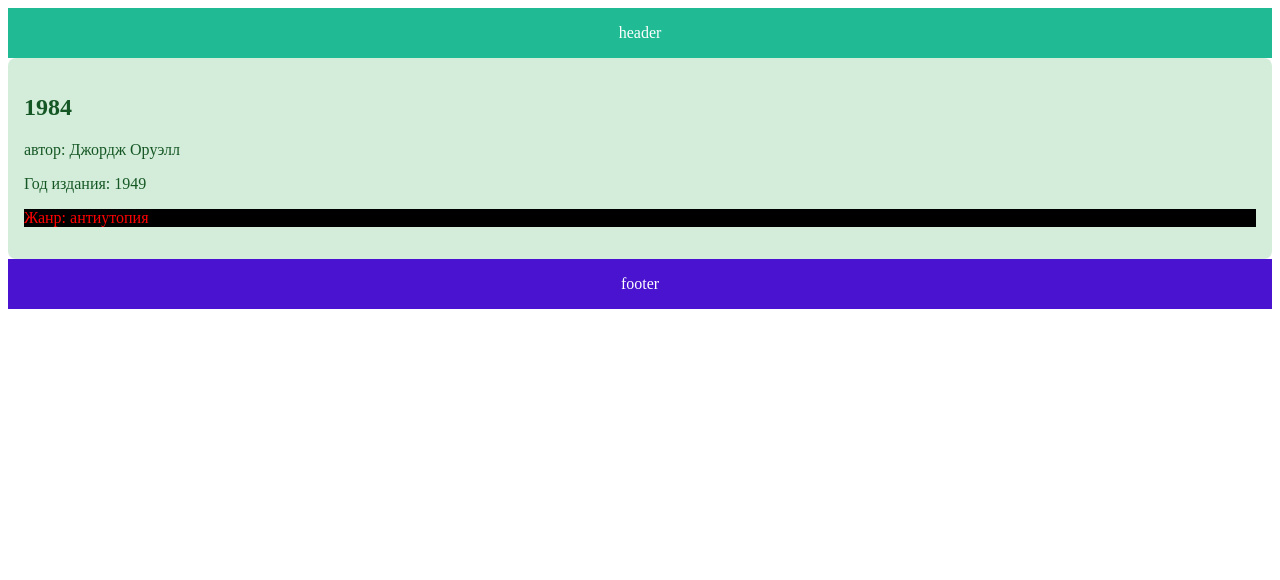
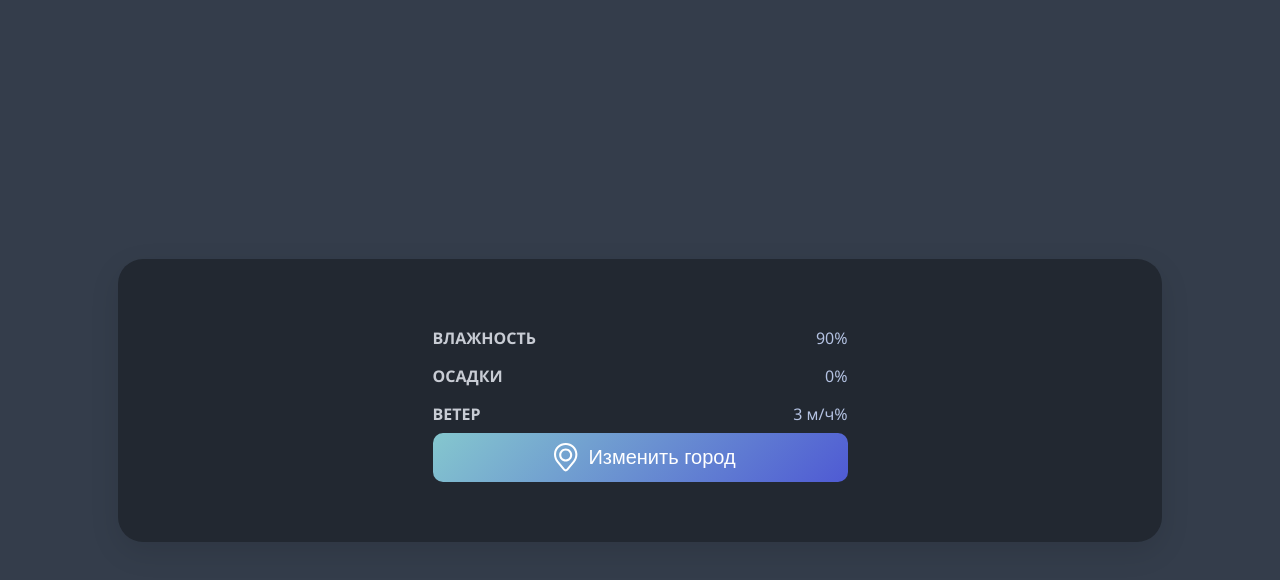
Before and after one commit to Tj4uv1s/vue-course-porject-purple, a Vue app: page / in a window 1280 px wide. Shown: the top 580 px of the page. Built offline with nearby package versions, Linux system fonts and the light colour scheme.

Commit message:
part 5 Options and Events

```diff
--- a/index.html
+++ b/index.html
@@ -5,6 +5,12 @@
 		<link rel="icon" type="image/svg+xml" href="/vite.svg" />
 		<meta name="viewport" content="width=device-width, initial-scale=1.0" />
 		<title>vue-course-project-purple</title>
+		<link rel="preconnect" href="https://fonts.googleapis.com" />
+		<link rel="preconnect" href="https://fonts.gstatic.com" crossorigin />
+		<link
+			href="https://fonts.googleapis.com/css2?family=Montserrat:ital,wght@0,100..900;1,100..900&display=swap"
+			rel="stylesheet"
+		/>
 	</head>
 	<body>
 		<div id="app"></div>
--- a/src/App.vue
+++ b/src/App.vue
@@ -1,61 +1,61 @@
 <script setup>
-import { ref, computed } from "vue"
+import Button from "./components/button.vue"
+import Stat from "./components/stat.vue"
 
-const name = ref("1984")
-const author = ref("Джордж Оруэлл")
-const year = ref("1949")
-const genre = ref("антиутопия")
-const genreClass = computed(() =>
-	genre.value === "антиутопия" ? "red" : "yellow"
-)
+const data = {
+	wet: {
+		label: "ВЛАЖНОСТЬ",
+		stat: "90%",
+	},
+	rain: {
+		label: "ОСАДКИ",
+		stat: "0%",
+	},
+	wind: {
+		label: "ВЕТЕР",
+		stat: "3 м/ч%",
+	},
+}
 </script>
 
 <template>
-	<header class="header">header</header>
-	<main>
-		<div :class="statusClass">
-			<h2>{{ name }}</h2>
-			<p>автор: {{ author }}</p>
-			<p>Год издания: {{ year }}</p>
-			<p :class="genreClass">Жанр: {{ genre }}</p>
+	<div class="container">
+		<div class="main">
+			<Stat v-bind="data.wet" />
+			<Stat v-bind="data.rain" />
+			<Stat v-bind="data.wind" />
+			<Button>
+				<img src="./assets/location.svg" alt="Save Icon" />
+				Изменить город
+			</Button>
 		</div>
-	</main>
-	<footer class="footer">footer</footer>
+	</div>
 </template>
 
 <style scoped>
-div {
-	background-color: #d4edda;
-	color: #155724;
+.container {
+	display: flex;
+	justify-content: center;
+	align-items: center;
+	min-height: 100vh;
+	width: 100%;
 	padding: 1rem;
-	border-radius: 0.5rem;
+	box-sizing: border-box;
 }
 
-.statusClass {
-	font-weight: bold;
-}
-
-.yellow {
-	color: yellow;
-	background: #000;
-}
-
-.red {
-	color: red;
-	background: #000;
-}
-
-header.header {
-	background-color: #20bb95;
-	color: white;
-	padding: 1rem;
-	text-align: center;
-}
-
-footer.footer {
-	background-color: #4913d0;
-	color: white;
-	padding: 1rem;
+.main {
+	display: flex;
+	flex-direction: column;
+	justify-content: center;
+	align-items: center;
+	max-width: 944px;
+	width: 100%;
+	max-height: 623px;
+	height: auto;
+	padding: 60px 50px;
+	background: var(--card-bg-color);
+	border-radius: 25px;
+	box-shadow: 0 10px 30px rgba(0, 0, 0, 0.1);
 	text-align: center;
 }
 </style>
--- /dev/null
+++ b/src/components/Button.vue
@@ -0,0 +1,32 @@
+<script setup></script>
+
+<template>
+	<button class="button">
+		<div><slot name="icon" /></div>
+		<slot />
+	</button>
+</template>
+
+<style scoped>
+button.button {
+	display: flex;
+	align-items: center;
+	justify-content: center;
+	gap: 10px;
+	padding: 10px 20px;
+	font-size: 20px;
+	font-weight: semi-bold;
+	max-width: 415px;
+	width: 100%;
+	color: var(--primary-color);
+	background: var(--gradient-bg);
+	border: none;
+	border-radius: 10px;
+	cursor: pointer;
+	transition: background 0.3s ease;
+}
+
+button.button:hover {
+	background: var(--gradient-bg-inverted);
+}
+</style>
--- /dev/null
+++ b/src/components/Stat.vue
@@ -0,0 +1,34 @@
+<script setup>
+const { label = "Нет данных", stat = "Нет данных" } = defineProps({
+	label: String,
+	stat: String,
+})
+</script>
+
+<template>
+	<div class="stat">
+		<div class="stat-name">{{ label }}</div>
+		<div class="stat-value">{{ stat }}</div>
+	</div>
+</template>
+
+<style scoped>
+.stat {
+	display: flex;
+	justify-content: space-between;
+	align-items: center;
+	width: 415px;
+	max-width: 100%;
+	padding: 0.5rem 1rem;
+	border-radius: 8px;
+	background: transparent;
+}
+.stat-name {
+	font-weight: 700;
+	color: #c8ccd4;
+}
+.stat-value {
+	font-weight: 500;
+	color: #b4c2e2;
+}
+</style>
--- a/src/style.css
+++ b/src/style.css
@@ -3,4 +3,23 @@
 	text-rendering: optimizeLegibility;
 	-webkit-font-smoothing: antialiased;
 	-moz-osx-font-smoothing: grayscale;
+
+	--card-bg-color: #222831;
+	--main-bg-color: #343d4b;
+	--primary-color: #fff;
+	--primary-color-inverted: #000;
+	--gradient-bg: linear-gradient(135deg, #90d9e0e5 0%, #5460e6e5 100%);
+	--gradient-bg-inverted: linear-gradient(135deg, #5460e6e5 0%, #90d9e0e5 100%);
+
+	--main-font: "Montserrat", sans-serif;
 }
+
+body {
+	font-family: var(--main-font);
+	margin: 0;
+	padding: 0;
+	box-sizing: border-box;
+	font-family: "Segoe UI", Tahoma, Geneva, Verdana, sans-serif;
+	background-color: var(--main-bg-color);
+	color: var(--primary-color);
+}
```
Also changed, not shown: src/components/DayCard.vue (added, +18 -0 lines), src/components/ProductCard.vue (added, +37 -0 lines), src/assets/location.svg (added), src/components/WeatherIcon.vue (added). Lines whose indentation alone changed are shown as unchanged.
